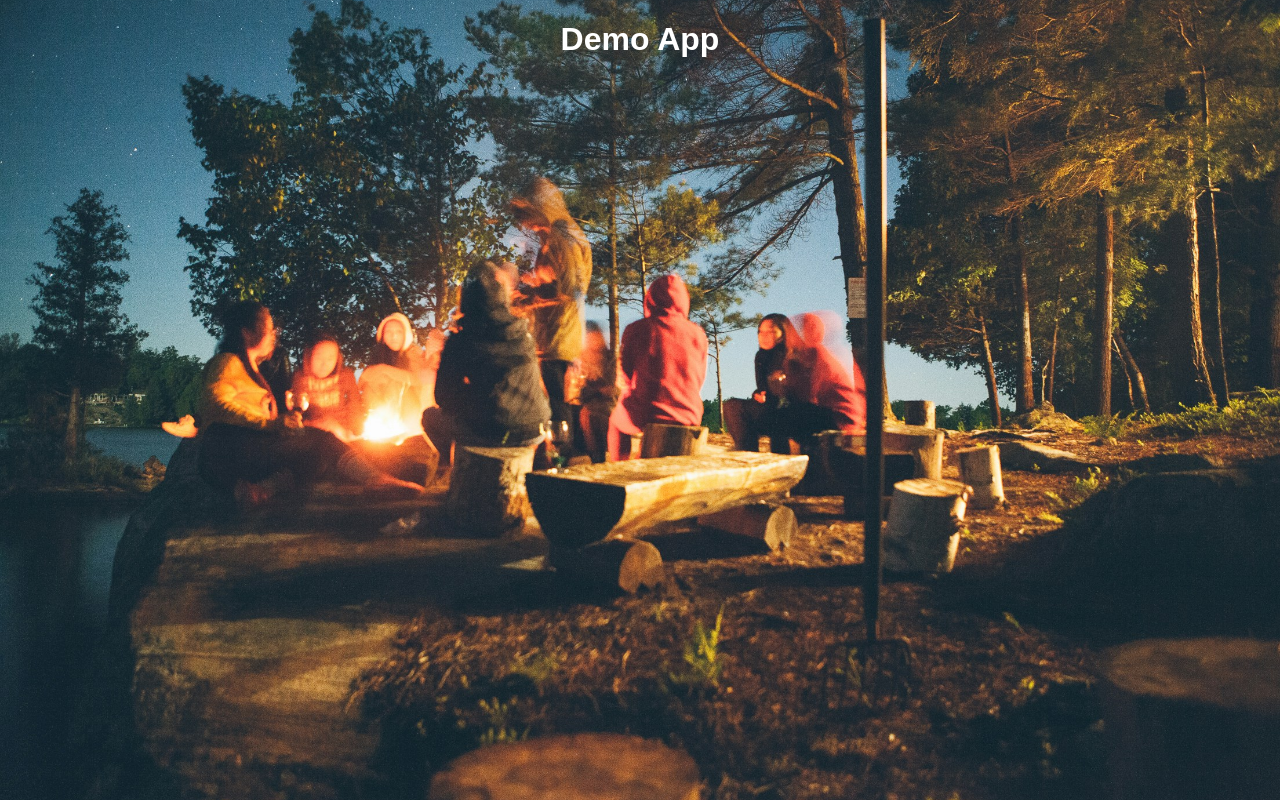
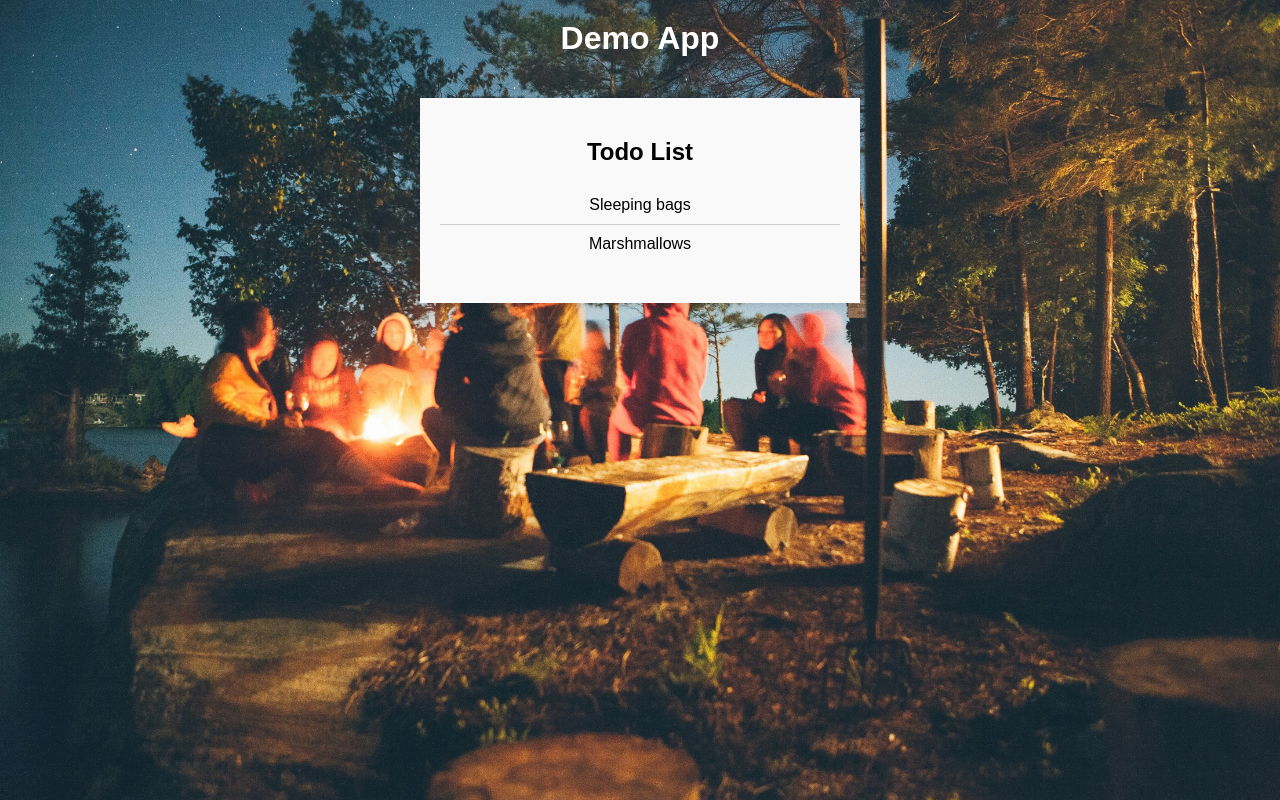
Before and after one commit to campfire-previews/demo-app, a React (Create React App) app: page / in a window 1280 px wide. Built offline with nearby package versions, Linux system fonts and the light colour scheme; the HTML template or start-up script is replaced by a standard one.

Commit message:
add TodoList component and fix styling

```diff
--- a/public/index.html
+++ b/public/index.html
@@ -5,8 +5,6 @@
     <link rel="icon" href="%PUBLIC_URL%/favicon.ico" />
     <meta name="viewport" content="width=device-width, initial-scale=1" />
     <meta name="theme-color" content="#000000" />
-
-    <title>Campfire Demo App</title>
   </head>
   <body>
     <div id="root"></div>
--- a/src/App.css
+++ b/src/App.css
@@ -10,7 +10,47 @@ body {
   background-size: cover
 }
 
+.app-background {
+  width: 100vw;
+  height: 100vh;
+  background-image: url('./images/campfire-background.jpg');
+  background-position: center;
+  background-repeat: no-repeat;
+  background-size: cover;
+  display: flex;
+  flex-direction: column;
+  justify-content: flex-start;
+  align-items: center;
+}
+
 h1 {
   font-family: Arial, sans-serif;
   color: #ffffff;
+  margin-top: 20px;
+  text-align: center;
 }
+
+.todo-container {
+  width: 100%;
+  max-width: 400px;
+  margin: 20px auto;
+  padding: 20px;
+  background-color: #f9f9f9;
+  box-shadow: 0 2px 8px rgba(0,0,0,0.1);
+  text-align: center;
+}
+
+.todo-list {
+  list-style-type: none;
+  padding: 0;
+  margin: 20px 0;
+}
+
+.todo-list li {
+  padding: 10px;
+  border-bottom: 1px solid #ccc;
+}
+
+.todo-list li:last-child {
+  border-bottom: none;
+}
--- a/src/App.jsx
+++ b/src/App.jsx
@@ -1,25 +1,15 @@
 import React from 'react';
 import backgroundImage from './images/campfire-background.jpg';
+import TodoList from './components/TodoList';
 import './App.css';
 
 function App() {
-    const backgroundStyle = {
-      width: '100vw',
-      height: '100vh',
-      backgroundImage: `url(${backgroundImage})`,
-      backgroundPosition: 'center',
-      backgroundRepeat: 'no-repeat',
-      backgroundSize: 'cover',
-      display: 'flex',
-      justifyContent: 'center',
-      // alignItems: 'center'
-    };
-
-    return (
-      <div style={backgroundStyle}>
-        <h1>Demo App</h1>
-      </div>
-    );
+  return (
+    <div className="app-background">
+      <header><h1>Demo App</h1></header>
+      <TodoList />
+    </div>
+  );
 }
 
 export default App;
--- /dev/null
+++ b/src/components/TodoList.jsx
@@ -0,0 +1,16 @@
+import React from 'react';
+import '../App.css';
+
+function TodoList() {
+  return (
+    <div className="todo-container">
+      <h2>Todo List</h2>
+      <ul className="todo-list">
+        <li>Sleeping bags</li>
+        <li>Marshmallows</li>
+      </ul>
+    </div>
+  );
+}
+
+export default TodoList;
```
